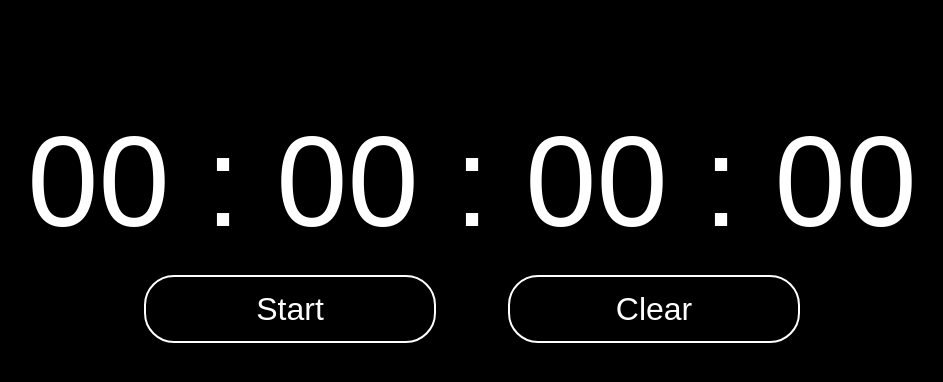
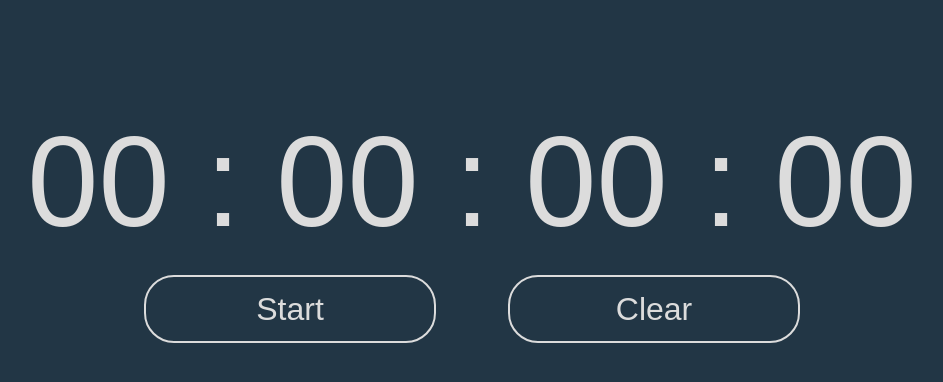
Before and after one commit to Cpassimal/best-timer, an Angular app: page / in a window 1280 px wide. Shown: the top 382 px of the page, without its empty margins (168-1111 px from the left). Built offline with nearby package versions, Linux system fonts and the light colour scheme.

Commit message:
update algo

```diff
--- a/src/app/app.component.html
+++ b/src/app/app.component.html
@@ -1,6 +1,6 @@
 <div class="container">
   <div class="timer">
-    {{ formattedTimer }}
+    {{ delta | timeFormat }}
   </div>
   <div class="buttons">
     <div (click)="togglePause()"
--- a/src/app/app.component.scss
+++ b/src/app/app.component.scss
@@ -1,5 +1,6 @@
 $font-family: sans-serif;
-$font-color: #ffffff;
+$color-pale: #DCDCDC;
+$color-dark: #223645;
 
 .container {
   width: 1000px;
@@ -14,7 +15,7 @@ $font-color: #ffffff;
     font-size: 8rem;
     font-family: $font-family;
     margin-top: 100px;
-    color: $font-color;
+    color: $color-pale;
   }
 
   .buttons {
@@ -27,10 +28,10 @@ $font-color: #ffffff;
       display: flex;
       justify-content: center;
       align-items: center;
-      color: $font-color;
+      color: $color-pale;
       width: 9em;
       height: 2em;
-      border: 2px solid #ffffff;
+      border: 2px solid $color-pale;
       border-radius: 30px;
       font-size: 2rem;
       font-family: $font-family;
--- a/src/app/app.component.ts
+++ b/src/app/app.component.ts
@@ -1,19 +1,6 @@
-import { Component, HostListener, NgZone } from '@angular/core';
-
-interface ITimer {
-  h: number;
-  m: number;
-  s: number;
-  ms: number;
-}
+import { Component, HostListener } from '@angular/core';
 
 const INTERVAL = 10; // ms
-const INIT_TIMER = {
-  h: 0,
-  m: 0,
-  s: 0,
-  ms: 0,
-};
 
 @Component({
   selector: 'app-root',
@@ -21,41 +8,24 @@ const INIT_TIMER = {
   styleUrls: ['./app.component.scss'],
 })
 export class AppComponent {
-  public timer: ITimer;
-  public formattedTimer: string;
+  public startTime: number;
+  public delta: number;
+  public lastResume: number;
+  public pastTime: number;
+
   public isPaused: boolean = true;
   public isStart: boolean = true;
   public interval: number;
 
   constructor() {
     this.resetTimer();
-    this._formatTimer();
   }
 
   public play(): void {
+    this.lastResume = Date.now();
+
     this.interval = setInterval(() => {
-      if (this.timer.ms < 990) {
-        this.timer.ms += 10;
-      } else {
-        this.timer.ms = 0;
-
-        if (this.timer.s < 59) {
-          this.timer.s += 1;
-        } else {
-          this.timer.s = 0;
-
-          if (this.timer.m < 59) {
-            this.timer.m += 1;
-          } else {
-            this.timer.m = 0;
-
-            this.timer.h += 1;
-          }
-        }
-      }
-
-      this._formatTimer();
-
+      this.delta = Date.now() - this.lastResume + this.pastTime;
     }, INTERVAL);
 
     this.isStart = false;
@@ -63,6 +33,7 @@ export class AppComponent {
 
   public pause(): void {
     clearInterval(this.interval);
+    this.pastTime = this.delta;
   }
 
   public togglePause(): void {
@@ -80,11 +51,12 @@ export class AppComponent {
     this.isStart = true;
     this.isPaused = true;
     this.resetTimer();
-    this._formatTimer();
   }
 
   public resetTimer(): void {
-    this.timer = { ...INIT_TIMER };
+    this.startTime = 0;
+    this.pastTime = 0;
+    this.delta = 0;
   }
 
   @HostListener('document:keydown', ['$event'])
@@ -104,17 +76,4 @@ export class AppComponent {
       }
     }
   }
-
-  private _formatTimer(): void {
-    const strHours = String(this.timer.h).length === 1 ? `0${String(this.timer.h)}` : String(this.timer.h);
-    const strMins = String(this.timer.m).length === 1 ? `0${String(this.timer.m)}` : String(this.timer.m);
-    const strSecs = String(this.timer.s).length === 1 ? `0${String(this.timer.s)}` : String(this.timer.s);
-
-    const ms = Math.trunc(this.timer.ms / 10);
-    const strMs = String(ms).length === 1
-      ? `0${String(ms)}`
-      : String(ms);
-
-    this.formattedTimer = `${strHours} : ${strMins} : ${strSecs} : ${strMs}`;
-  }
 }
--- a/src/index.html
+++ b/src/index.html
@@ -10,10 +10,10 @@
     <title>Timer</title>
 
     <link href="https://fonts.googleapis.com/css?family=Roboto:400,300,100,500,700,900" rel="stylesheet" type="text/css">
-    <!--<link rel="shortcut icon" type="image/x-icon" href="best-timer.ico">-->
+    <link rel="shortcut icon" type="image/x-icon" href="best-timer.ico">
   </head>
 
-  <body style="background-color: #000000">
+  <body style="background-color: #223645">
     <app-root>
     </app-root>
   </body>
```
Also changed, not shown: 1 other file (tests, documents, lock files or other folders).
